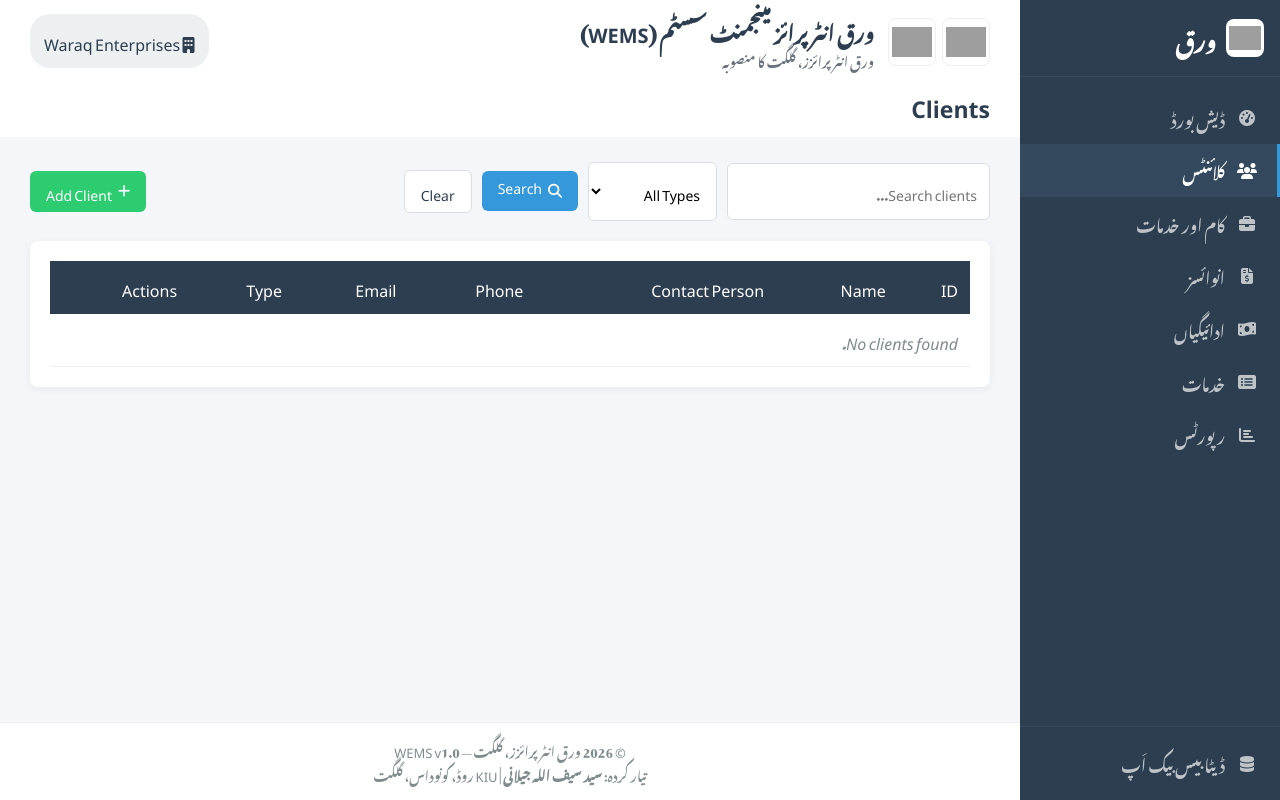
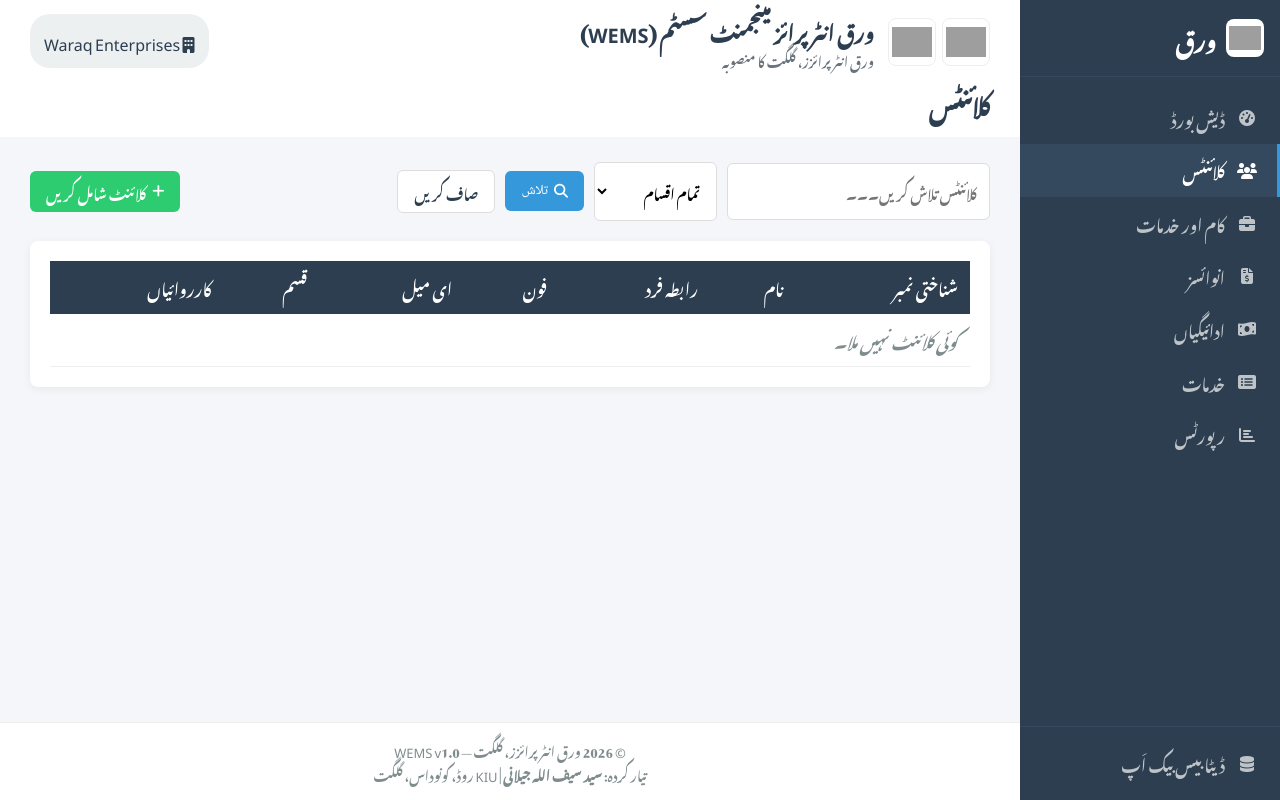
Before and after one commit to xl8saif/WEMS, a Flask app: page /clients in a window 1280 px wide. Run offline with Flask 3, Linux system fonts and the light colour scheme; data that the repository does not hold is empty; grey boxes are pictures that could not be loaded.

Commit message:
Localize clients list to Standard Pakistani Urdu

```diff
--- a/templates/clients/list.html
+++ b/templates/clients/list.html
@@ -1,58 +1,23 @@
 {% extends "base.html" %}
-
-{% block title %}Clients - WEMS{% endblock %}
-{% block page_title %}Clients{% endblock %}
-
+{% block title %}کلائنٹس — WEMS{% endblock %}
+{% block page_title %}کلائنٹس{% endblock %}
 {% block content %}
 <div class="page-actions">
     <form class="search-form" method="get">
-        <input type="text" name="search" placeholder="Search clients..." value="{{ search }}" class="form-input">
+        <input type="text" name="search" placeholder="کلائنٹس تلاش کریں۔۔۔" value="{{ search }}" class="form-input">
         <select name="type" class="form-select">
-            <option value="">All Types</option>
-            <option value="Individual" {% if client_type == 'Individual' %}selected{% endif %}>Individual</option>
-            <option value="Business" {% if client_type == 'Business' %}selected{% endif %}>Business</option>
-            <option value="Government" {% if client_type == 'Government' %}selected{% endif %}>Government</option>
+            <option value="">تمام اقسام</option>
+            <option value="Individual" {% if client_type == 'Individual' %}selected{% endif %}>فرد</option>
+            <option value="Business" {% if client_type == 'Business' %}selected{% endif %}>کاروباری ادارہ</option>
+            <option value="Government" {% if client_type == 'Government' %}selected{% endif %}>سرکاری ادارہ</option>
         </select>
-        <button type="submit" class="btn btn-primary"><i class="fas fa-search"></i> Search</button>
-        <a href="{{ url_for('clients_list') }}" class="btn btn-outline">Clear</a>
+        <button type="submit" class="btn btn-primary"><i class="fas fa-search"></i> تلاش</button>
+        <a href="{{ url_for('clients_list') }}" class="btn btn-outline">صاف کریں</a>
     </form>
-    <a href="{{ url_for('client_add') }}" class="btn btn-success"><i class="fas fa-plus"></i> Add Client</a>
+    <a href="{{ url_for('client_add') }}" class="btn btn-success"><i class="fas fa-plus"></i> کلائنٹ شامل کریں</a>
 </div>
-
 <div class="card">
-    <table class="data-table">
-        <thead>
-            <tr>
-                <th>ID</th>
-                <th>Name</th>
-                <th>Contact Person</th>
-                <th>Phone</th>
-                <th>Email</th>
-                <th>Type</th>
-                <th>Actions</th>
-            </tr>
-        </thead>
-        <tbody>
-            {% for client in clients %}
-            <tr>
-                <td>{{ client.id }}</td>
-                <td><strong><a href="{{ url_for('client_detail', id=client.id) }}">{{ client.name }}</a></strong></td>
-                <td>{{ client.contact_person or '-' }}</td>
-                <td>{{ client.phone or '-' }}</td>
-                <td>{{ client.email or '-' }}</td>
-                <td><span class="badge">{{ client.client_type }}</span></td>
-                <td class="actions">
-                    <a href="{{ url_for('client_detail', id=client.id) }}" class="btn btn-sm btn-info" title="View"><i class="fas fa-eye"></i></a>
-                    <a href="{{ url_for('client_edit', id=client.id) }}" class="btn btn-sm btn-warning" title="Edit"><i class="fas fa-edit"></i></a>
-                    <form action="{{ url_for('client_delete', id=client.id) }}" method="post" class="inline-form" onsubmit="return confirm('Delete this client?');">
-                        <button type="submit" class="btn btn-sm btn-danger" title="Delete"><i class="fas fa-trash"></i></button>
-                    </form>
-                </td>
-            </tr>
-            {% else %}
-            <tr><td colspan="7" class="empty-state">No clients found.</td></tr>
-            {% endfor %}
-        </tbody>
-    </table>
+<table class="data-table"><thead><tr><th>شناختی نمبر</th><th>نام</th><th>رابطہ فرد</th><th>فون</th><th>ای میل</th><th>قسم</th><th>کارروائیاں</th></tr></thead>
+<tbody>{% for client in clients %}<tr><td>{{ client.id }}</td><td><strong><a href="{{ url_for('client_detail', id=client.id) }}">{{ client.name }}</a></strong></td><td>{{ client.contact_person or '-' }}</td><td>{{ client.phone or '-' }}</td><td>{{ client.email or '-' }}</td><td><span class="badge">{{ client_type_labels.get(client.client_type, client.client_type) }}</span></td><td class="actions"><a href="{{ url_for('client_detail', id=client.id) }}" class="btn btn-sm btn-info" title="دیکھیں"><i class="fas fa-eye"></i></a><a href="{{ url_for('client_edit', id=client.id) }}" class="btn btn-sm btn-warning" title="ترمیم"><i class="fas fa-edit"></i></a><form action="{{ url_for('client_delete', id=client.id) }}" method="post" class="inline-form" onsubmit="return confirm('کیا آپ اس کلائنٹ کو حذف کرنا چاہتے ہیں؟');"><button type="submit" class="btn btn-sm btn-danger" title="حذف"><i class="fas fa-trash"></i></button></form></td></tr>{% else %}<tr><td colspan="7" class="empty-state">کوئی کلائنٹ نہیں ملا۔</td></tr>{% endfor %}</tbody></table>
 </div>
 {% endblock %}
```
